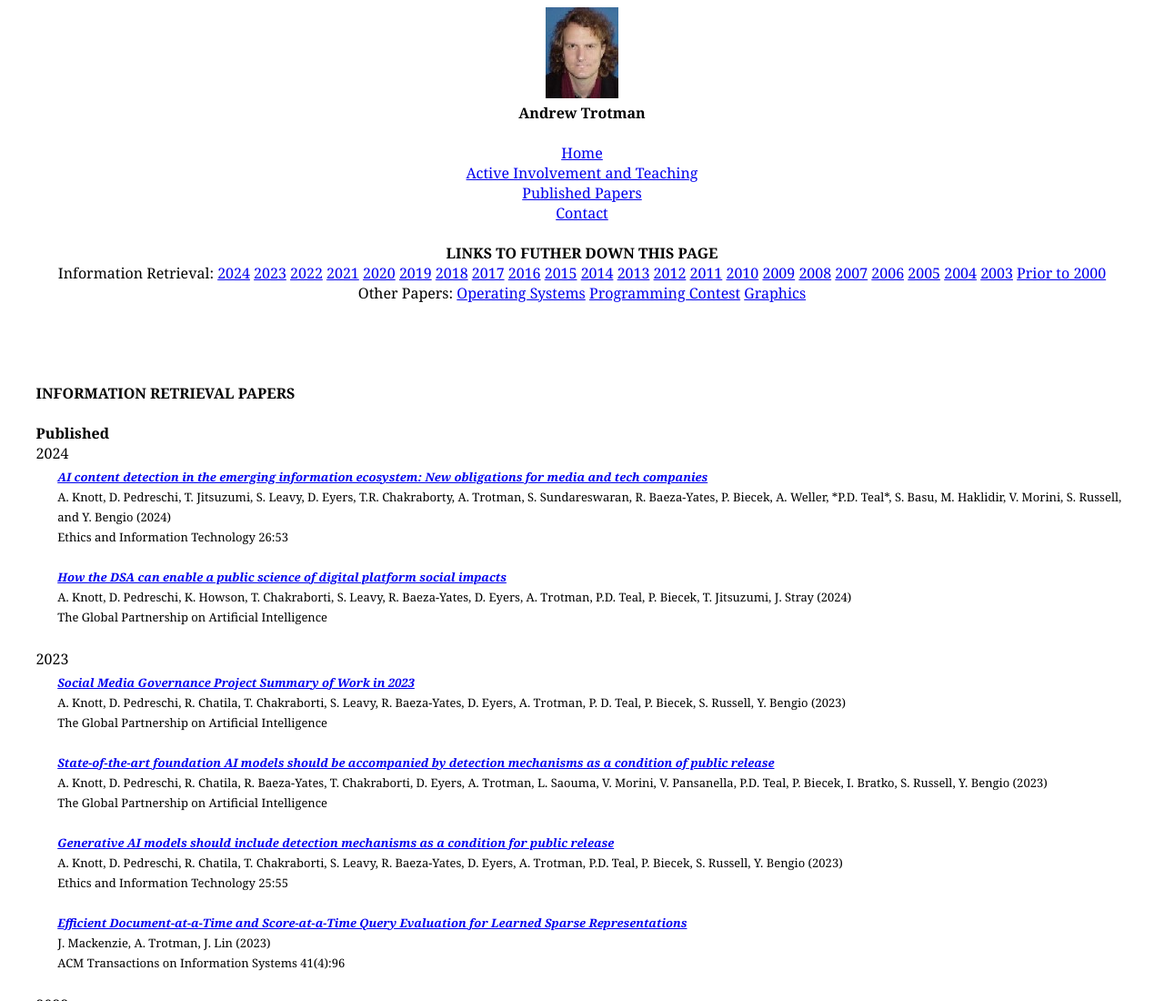
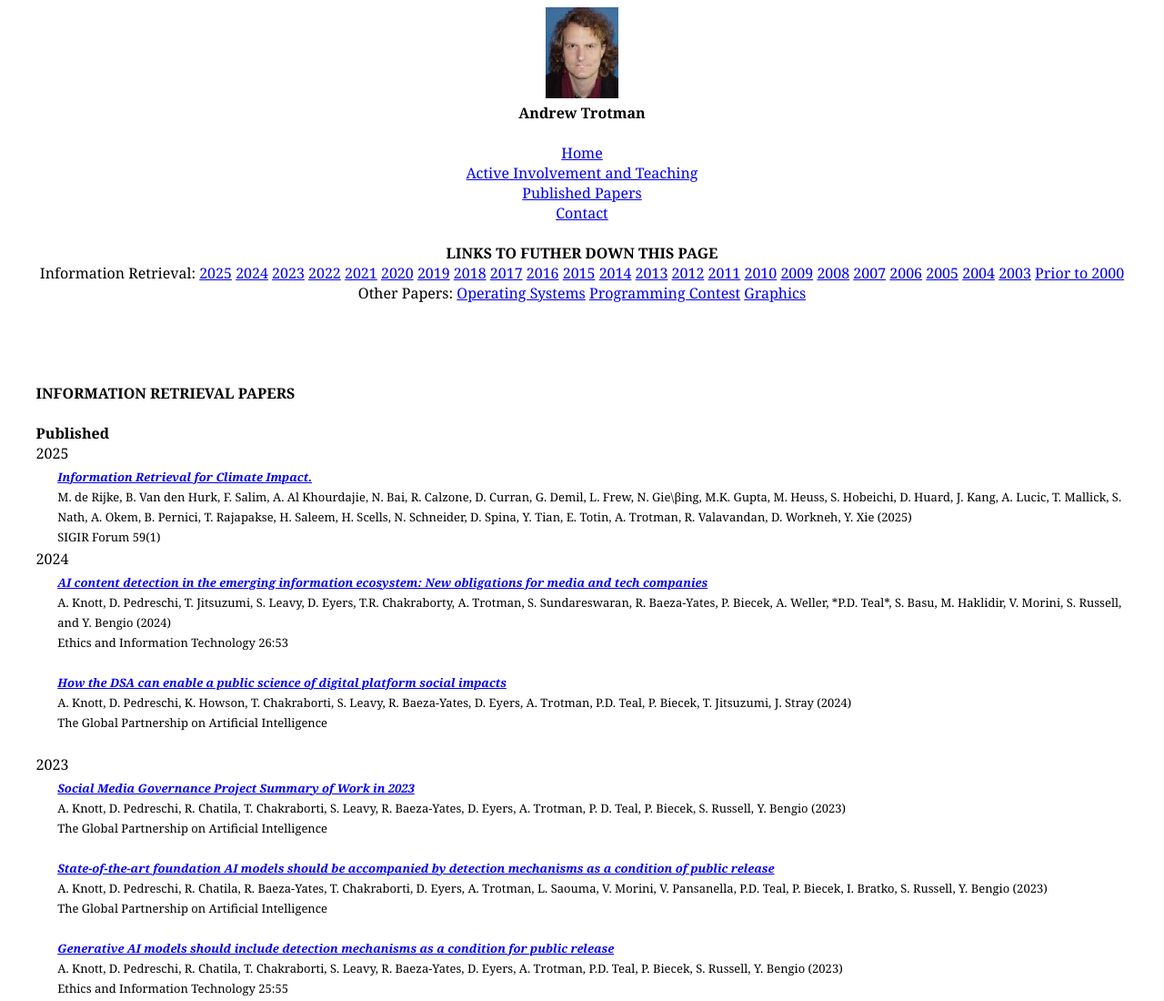
Before and after one commit to andrewtrotman/andrewtrotman.github.io, a plain HTML site: page papers/index.html in a window 1280 px wide. Shown: the top 1100 px of the page at 91% size. Drawn offline with Linux system fonts and the light colour scheme.

Commit message:
updated to May 2025

```diff
--- a/papers/index.html
+++ b/papers/index.html
@@ -29,6 +29,7 @@ li{display:block;}
 
 <b>LINKS TO FUTHER DOWN THIS PAGE</b><br>
 Information Retrieval:
+<a href=#irp2025>2025</a>
 <a href=#irp2024>2024</a>
 <a href=#irp2023>2023</a>
 <a href=#irp2022>2022</a>
@@ -74,6 +75,16 @@ Other Papers:
 -->
 
 <b>Published</b><br>
+
+<a name=irp2025>
+2025<br>
+<table><tr><td>&nbsp;&nbsp;&nbsp;&nbsp;</td><td><font size=-1>
+<!--[J]-->
+<a href=2025-1.pdf><b><i> Information Retrieval for Climate Impact.  </i></b></a><br>
+
+M. de Rijke, B. Van den Hurk, F. Salim, A. Al Khourdajie, N. Bai, R. Calzone, D. Curran, G. Demil, L. Frew, N. Gie\&beta;ing, M.K. Gupta, M. Heuss, S. Hobeichi, D. Huard, J. Kang, A. Lucic, T. Mallick, S. Nath, A. Okem, B. Pernici, T. Rajapakse, H. Saleem, H. Scells, N. Schneider, D. Spina, Y. Tian, E. Totin, A. Trotman, R. Valavandan, D. Workneh, Y. Xie (2025)<br>
+SIGIR Forum 59(1)<br>
+</font></td></tr></table>
 
 <a name=irp2024>
 2024<br>
```
Also changed, not shown: 1 other file.
